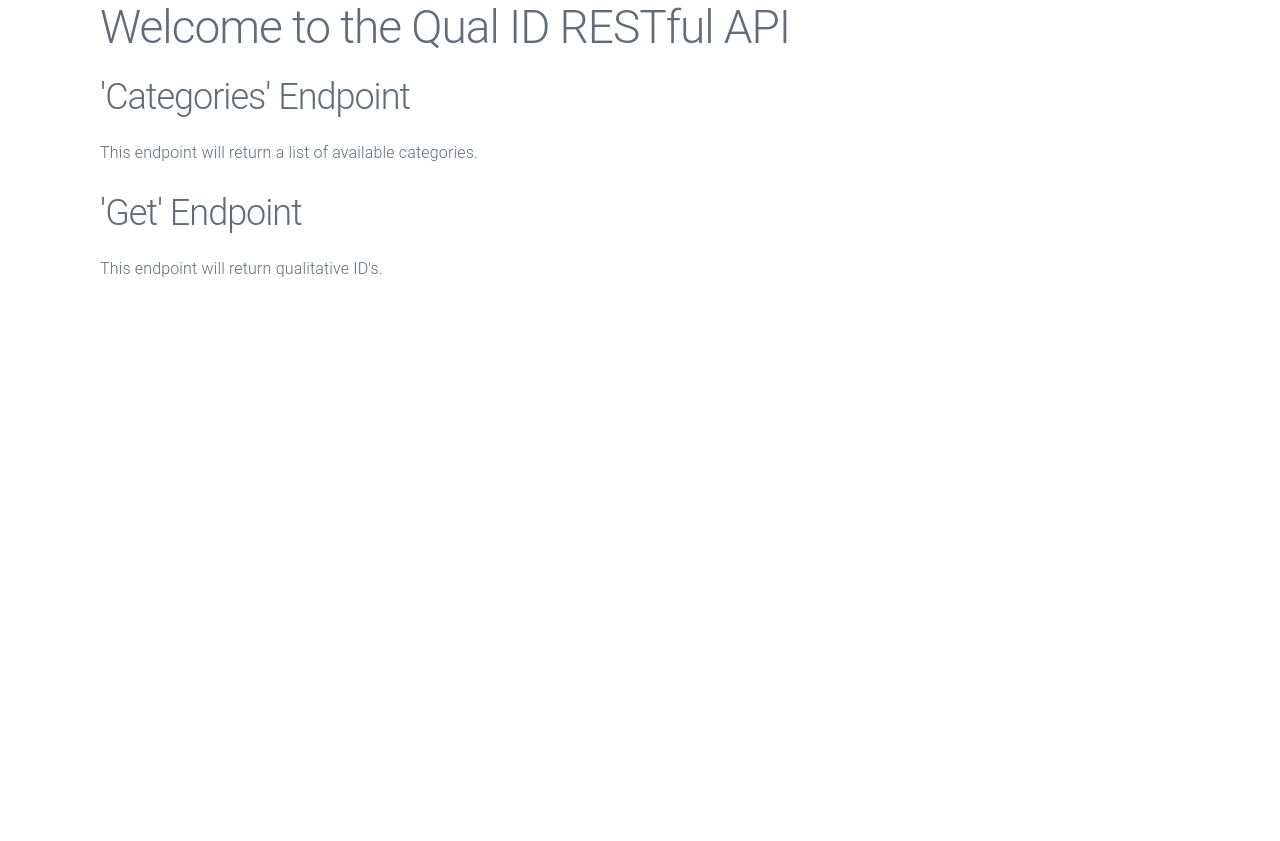
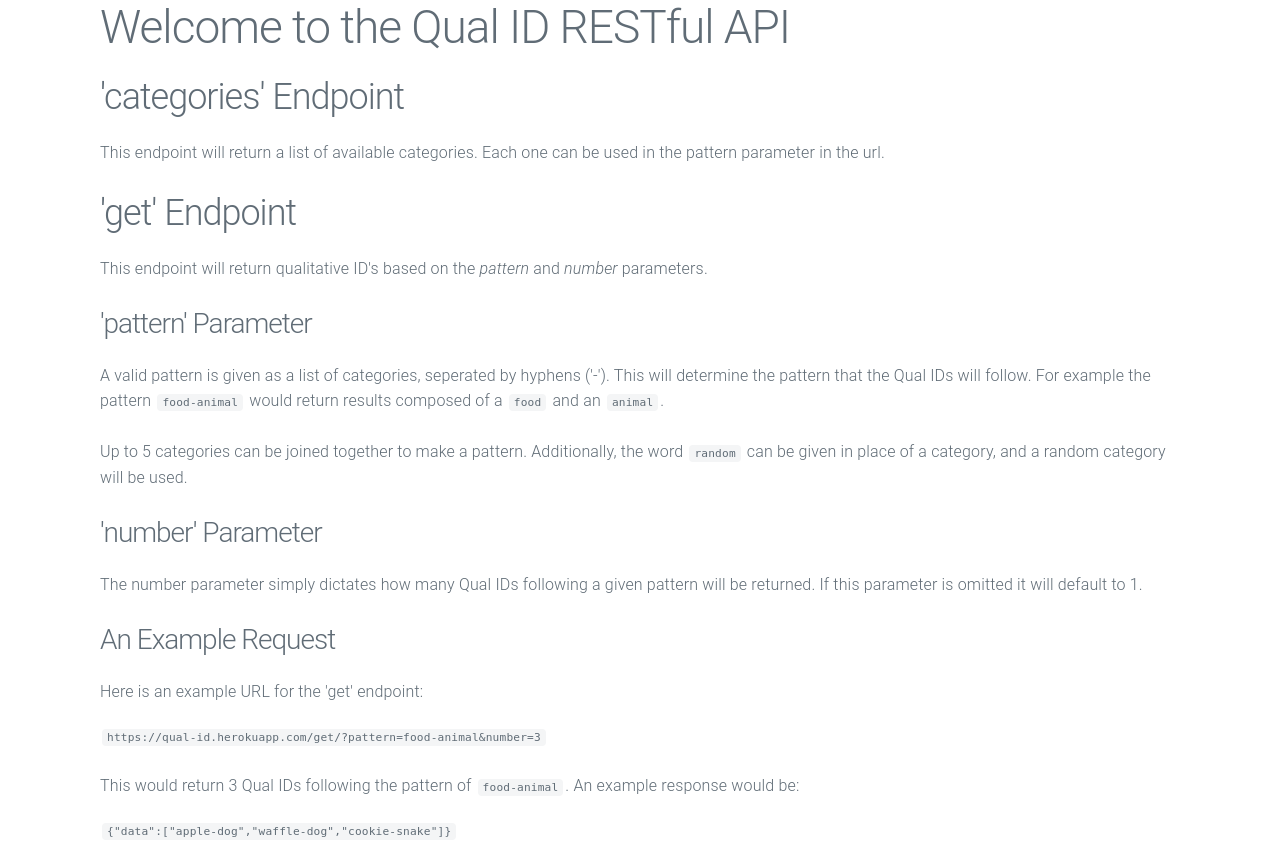
Before and after one commit to cl0wng1rl/qual-id, a Flask app: page / in a window 1280 px wide. Before the commit the page ends 277 px from the top, so only its background shows below. Run offline with Flask 2, Linux system fonts and the light colour scheme.

Commit message:
UPDATE the welcome page

```diff
--- a/templates/welcome.html
+++ b/templates/welcome.html
@@ -5,8 +5,39 @@
 />
 <body class="container">
   <h1>Welcome to the Qual ID RESTful API</h1>
-  <h2>'Categories' Endpoint</h2>
-  <p>This endpoint will return a list of available categories.</p>
-  <h2>'Get' Endpoint</h2>
-  <p>This endpoint will return qualitative ID's.</p>
+  <h2>'categories' Endpoint</h2>
+  <p>
+    This endpoint will return a list of available categories. Each one can be used in the pattern
+    parameter in the url.
+  </p>
+  <h2>'get' Endpoint</h2>
+  <p>
+    This endpoint will return qualitative ID's based on the <i>pattern</i> and
+    <i>number</i> parameters.
+  </p>
+  <h3>'pattern' Parameter</h3>
+  <p>
+    A valid pattern is given as a list of categories, seperated by hyphens ('-'). This will
+    determine the pattern that the Qual IDs will follow. For example the pattern
+    <code>food-animal</code> would return results composed of a <code>food</code> and an
+    <code>animal</code>.
+  </p>
+  <p>
+    Up to 5 categories can be joined together to make a pattern. Additionally, the word
+    <code>random</code> can be given in place of a category, and a random category will be used.
+  </p>
+  <h3>'number' Parameter</h3>
+  <p>
+    The number parameter simply dictates how many Qual IDs following a given pattern will be
+    returned. If this parameter is omitted it will default to 1.
+  </p>
+  <h3>An Example Request</h3>
+  <p>Here is an example URL for the 'get' endpoint:</p>
+  <code>https://qual-id.herokuapp.com/get/?pattern=food-animal&number=3</code>
+  <p>
+    <br />
+    This would return 3 Qual IDs following the pattern of <code>food-animal</code>. An example
+    response would be:
+  </p>
+  <code>{"data":["apple-dog","waffle-dog","cookie-snake"]}</code>
 </body>
```
